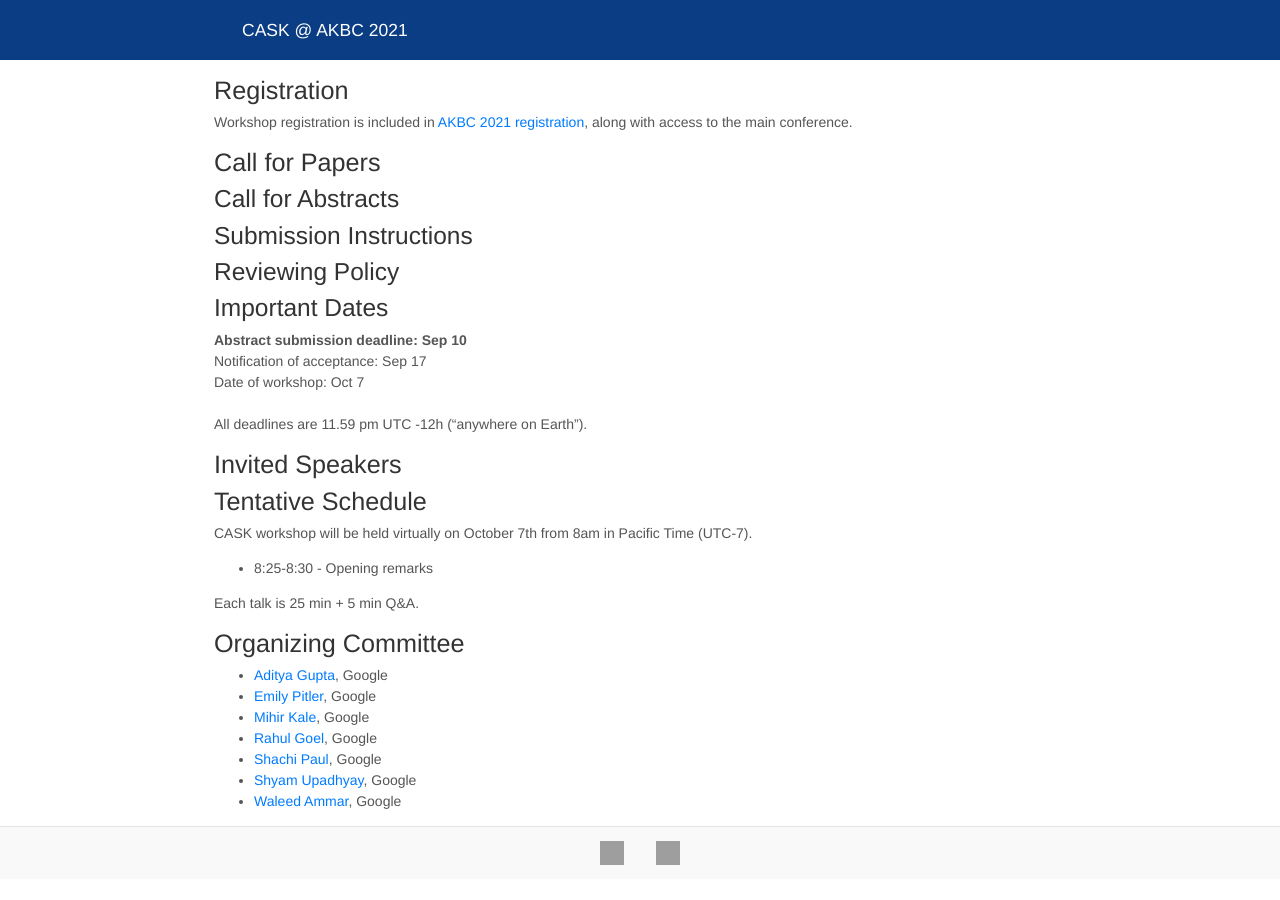
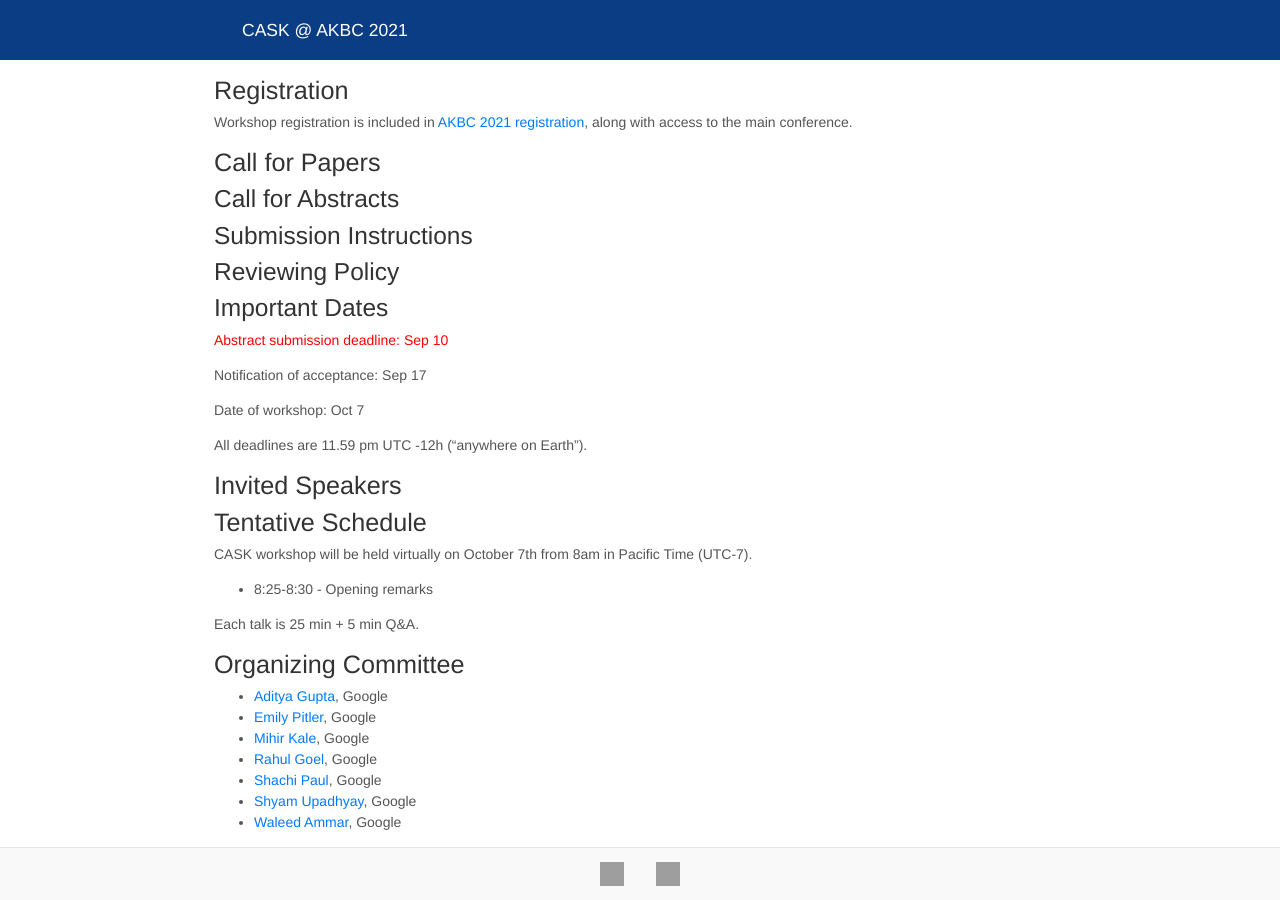
Before and after one commit to cask-workshop/cask-workshop.github.io, a Jekyll site: the page built from index.md, in a window 1280 px wide and 900 px high, scrolled down 555 px. Built offline with Jekyll 4.4.1, drawn with Linux system fonts in a browser that asks for light colours; nearby versions of some CDN libraries; before the commit the page ends 1434 px from its top, so only the background shows below that; grey boxes are pictures that could not be loaded.

```diff
--- a/index.md
+++ b/index.md
@@ -37,11 +37,11 @@ Workshop registration is included in [AKBC 2021 registration](https://www.akbc.w
 
 <h3>Important Dates</h3>
 
-<b>Abstract submission deadline: Sep 10</b> <br />
-Notification of acceptance: Sep 17 <br />
-Date of workshop: Oct 7 <br />
-<br />
-All deadlines are 11.59 pm UTC -12h (“anywhere on Earth”).
+<p style="color:red;">Abstract submission deadline: Sep 10</p>
+<p>Notification of acceptance: Sep 17</p>
+<p>Date of workshop: Oct 7 </p>
+
+<p>All deadlines are 11.59 pm UTC -12h (“anywhere on Earth”).</p>
 
 ## Invited Speakers
 
```
